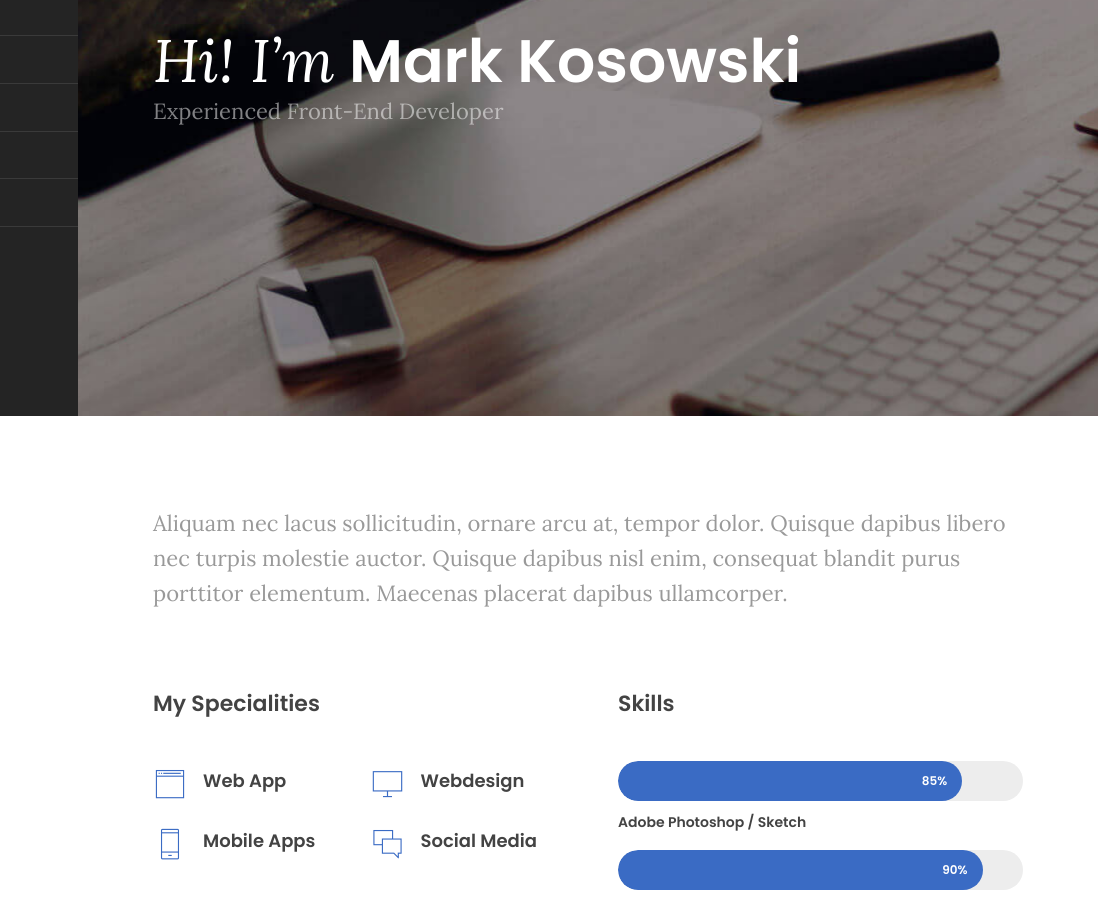
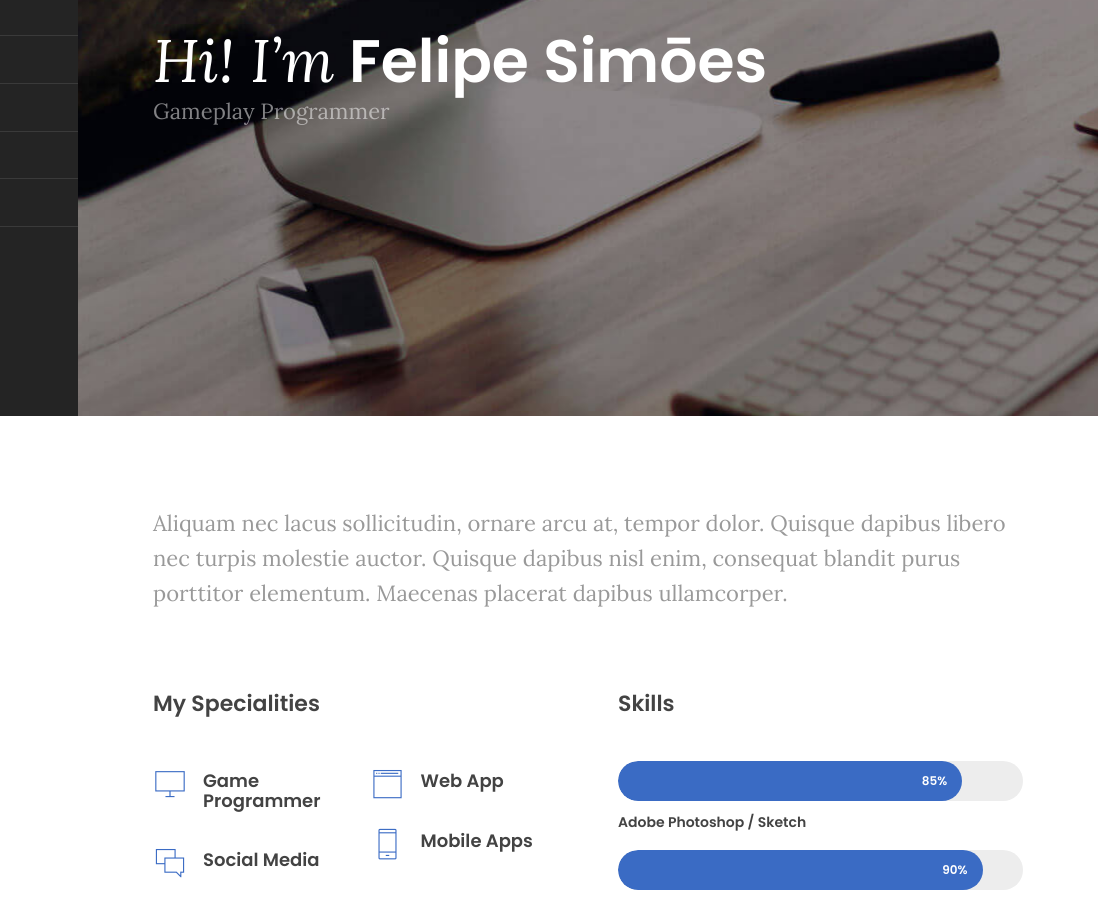
Before and after one commit to fsimoes/Portifolio, a plain HTML site: page index.html in a window 1280 px wide. Shown: the part 384-1284 px from the top of the page, 182-1280 px from the left. Drawn offline with Linux system fonts and the light colour scheme; some packages are replaced by stand-ins of ours.

Commit message:
removed zip folder and updated my name :D

```diff
--- a/index.html
+++ b/index.html
@@ -79,8 +79,9 @@
 
         <div class="container container-custom v-center">
             <a href="#" class="btn-play btn-lg mb-30" data-toggle="video-modal" data-target="#modalVideo" data-video="https://www.youtube.com/embed/uVju5--RqtY"></a>
-            <h1 class="text-lg mb-0"><em>Hi! I’m</em> Mark Kosowski</h1>
-            <p class="lead text-muted">Experienced Front-End Developer</p>
+            <h1 class="text-lg mb-0"><em>Hi! I’m</em> Felipe Simōes</h1>
+            <p class="lead text-muted">Gameplay Programmer
+            </p>
         </div>
 
     </section>
@@ -100,6 +101,23 @@
                         <div class="row">
                             <div class="col-lg-6">
                                 <!-- Feature -->
+                                <!-- Feature -->
+                                <div class="feature feature-2">
+                                    <span class="icon icon-primary"><i class="pe-7s-monitor"></i></span>
+                                    <div class="feature-content">
+                                        <h4>Game Programmer</h4>
+                                    </div>
+                                </div>
+                                <!-- Feature -->
+                                <div class="feature feature-2">
+                                    <span class="icon icon-primary"><i class="pe-7s-chat"></i></span>
+                                    <div class="feature-content">
+                                        <h4>Social Media</h4>
+                                    </div>
+                                </div>
+                            </div>
+                            <div class="col-lg-6">
+                                <!-- Feature -->
                                 <div class="feature feature-2">
                                     <span class="icon icon-primary"><i class="pe-7s-browser"></i></span>
                                     <div class="feature-content">
@@ -111,22 +129,6 @@
                                     <span class="icon icon-primary"><i class="pe-7s-phone"></i></span>
                                     <div class="feature-content">
                                         <h4>Mobile Apps</h4>
-                                    </div>
-                                </div>
-                            </div>
-                            <div class="col-lg-6">
-                                <!-- Feature -->
-                                <div class="feature feature-2">
-                                    <span class="icon icon-primary"><i class="pe-7s-monitor"></i></span>
-                                    <div class="feature-content">
-                                        <h4>Webdesign</h4>
-                                    </div>
-                                </div>
-                                <!-- Feature -->
-                                <div class="feature feature-2">
-                                    <span class="icon icon-primary"><i class="pe-7s-chat"></i></span>
-                                    <div class="feature-content">
-                                        <h4>Social Media</h4>
                                     </div>
                                 </div>
                             </div>
```
